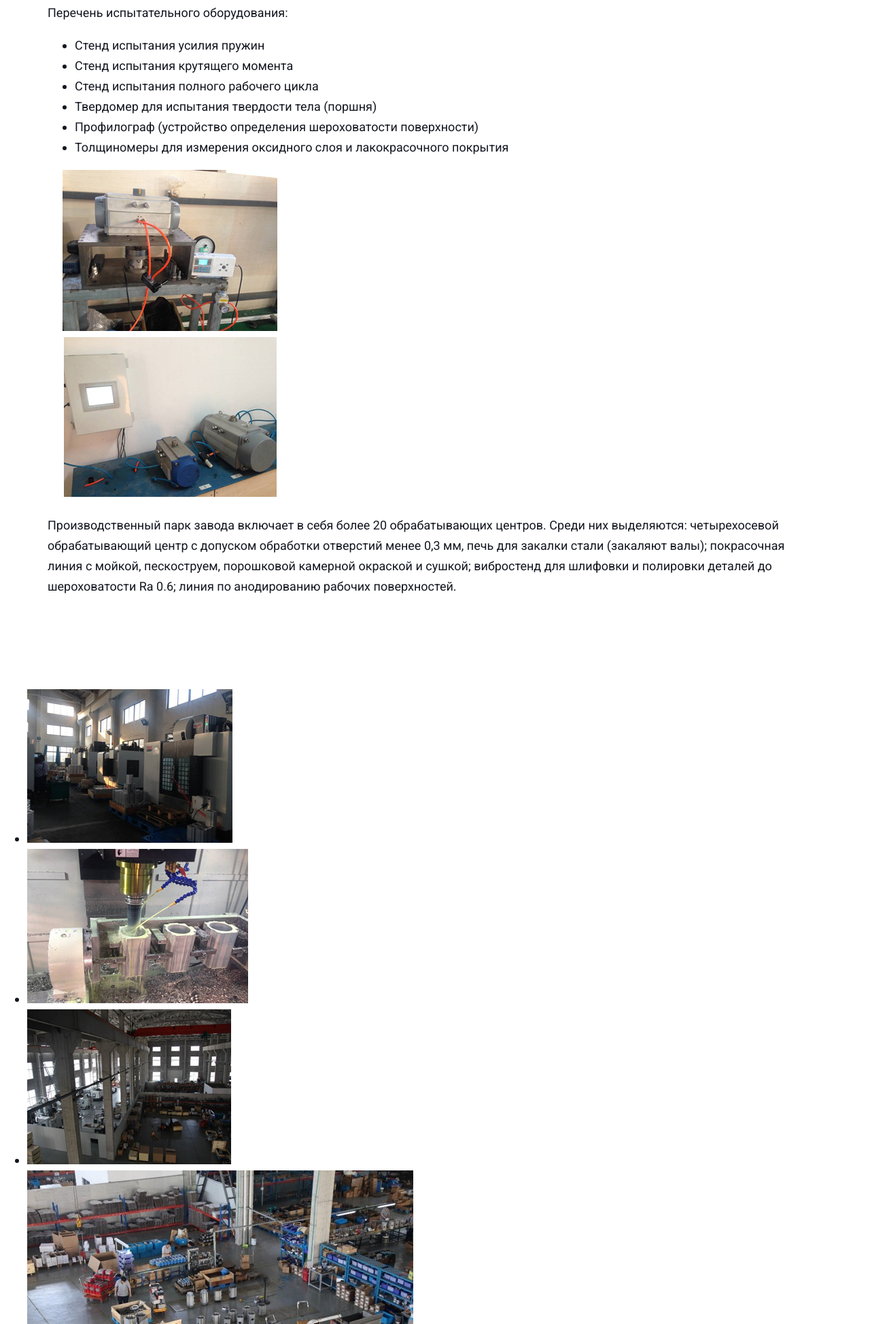
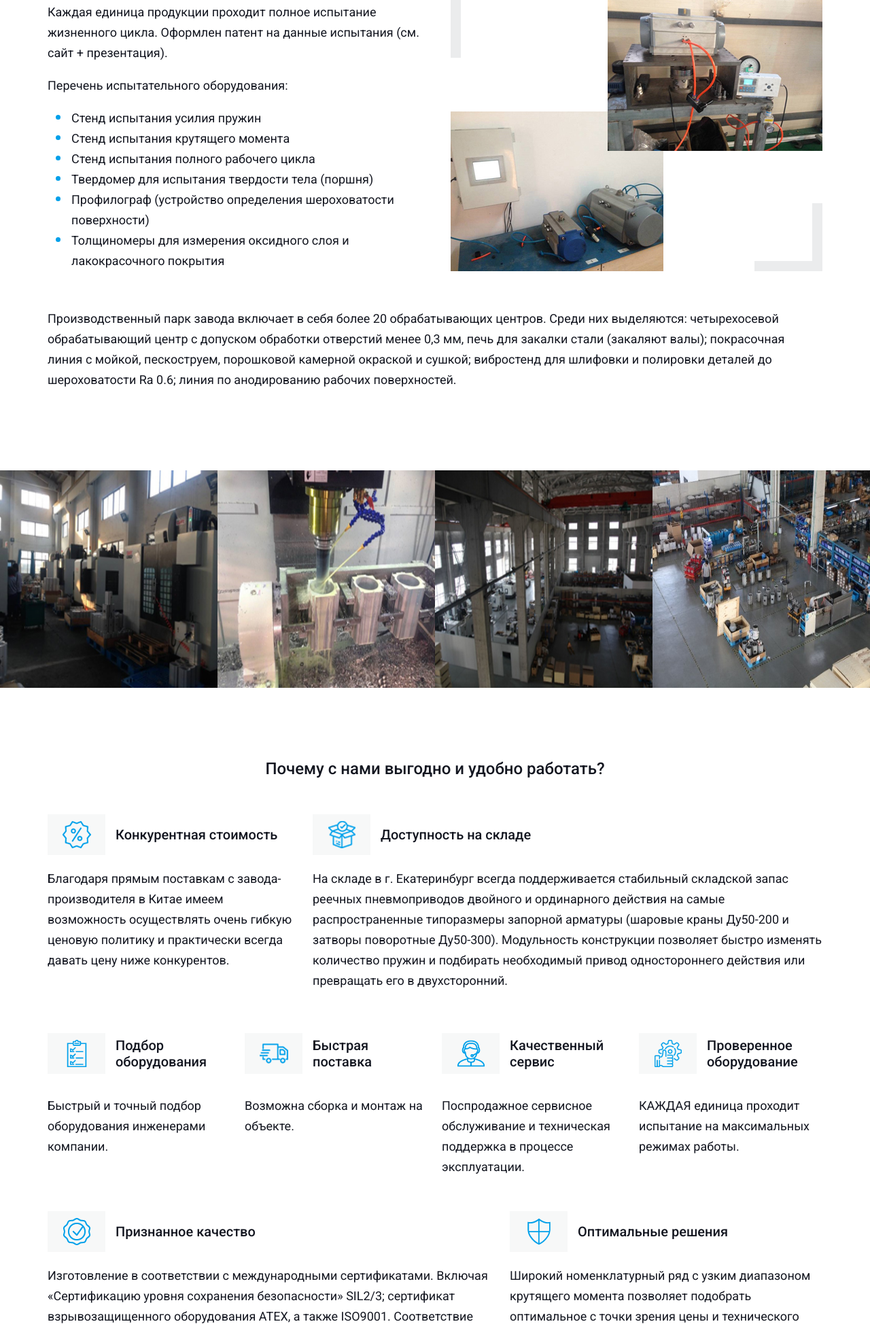
Before and after one commit to Verta-master/vtork, a plain HTML site: page index.html in a window 1280 px wide. Shown: the part 5473-7421 px from the top of the page at 68% size. Drawn offline with nearby package versions, Linux system fonts and the light colour scheme.

Commit message:
Update 2019-03-12T14:39:16.524Z

```diff
--- a/css/style.css
+++ b/css/style.css
@@ -552,6 +552,11 @@ h1,
   text-transform: uppercase;
   text-align: center;
 }
+.title-2 {
+  font-size: 24px;
+  font-weight: 500;
+  text-align: center;
+}
 .btn {
   width: 200px;
   height: 40px;
@@ -766,6 +771,25 @@ h1,
   background-image: url(../img/icons/next.svg);
   background-repeat: no-repeat;
   background-size: contain;
+}
+.list-ball {
+  margin: 0;
+  padding: 0;
+  list-style: none;
+}
+.list-ball li {
+  position: relative;
+  padding-left: 35px;
+}
+.list-ball li::before {
+  content: "";
+  position: absolute;
+  top: 10px;
+  left: 12px;
+  width: 7px;
+  height: 7px;
+  border-radius: 50%;
+  background-color: #00a0ea;
 }
 .privod {
   padding-top: 80px;
@@ -1062,6 +1086,7 @@ h1,
   -webkit-box-align: start;
       -ms-flex-align: start;
           align-items: flex-start;
+  margin-bottom: 55px;
 }
 .company__img {
   width: 360px;
@@ -1110,3 +1135,225 @@ blockquote::after {
   bottom: -40px;
   background-image: url(../img/icons/quote.svg);
 }
+.company__block {
+  display: -webkit-box;
+  display: -ms-flexbox;
+  display: flex;
+  -webkit-box-pack: justify;
+      -ms-flex-pack: justify;
+          justify-content: space-between;
+  margin-bottom: 55px;
+}
+.company__text {
+  width: 48%;
+}
+.company__img {
+  width: 48%;
+  min-height: 410px;
+  position: relative;
+  text-align: right;
+}
+.company__img img:nth-child(2) {
+  position: absolute;
+  left: 0;
+  bottom: 0;
+  z-index: -1;
+}
+.company__img::before {
+  content: "";
+  position: absolute;
+  top: 0;
+  left: 0;
+  width: 100px;
+  height: 100px;
+  border-left: 15px solid #ebeced;
+  border-top: 15px solid #ebeced;
+}
+.company__img::after {
+  content: "";
+  position: absolute;
+  bottom: 0;
+  right: 0;
+  width: 100px;
+  height: 100px;
+  border-bottom: 15px solid #ebeced;
+  border-right: 15px solid #ebeced;
+}
+.gallery__list {
+  margin: 0;
+  padding: 0;
+  list-style: none;
+  display: -webkit-box;
+  display: -ms-flexbox;
+  display: flex;
+  -webkit-box-pack: center;
+      -ms-flex-pack: center;
+          justify-content: center;
+}
+.gallery__item {
+  width: 25%;
+  height: 320px;
+  overflow: hidden;
+}
+.gallery__item a {
+  width: 100%;
+  height: 100%;
+  display: -webkit-box;
+  display: -ms-flexbox;
+  display: flex;
+  -webkit-box-pack: center;
+      -ms-flex-pack: center;
+          justify-content: center;
+  -webkit-box-align: center;
+      -ms-flex-align: center;
+          align-items: center;
+}
+.gallery__item img {
+  display: block;
+  width: 100%;
+  min-height: 100%;
+  -webkit-transition: ease-out 0.3s;
+  transition: ease-out 0.3s;
+}
+.gallery__item:hover img,
+.gallery__item:active img {
+  -webkit-transform: scale(1.05);
+          transform: scale(1.05);
+  -webkit-transition: ease-out 0.3s;
+  transition: ease-out 0.3s;
+}
+.benefits {
+  padding-top: 80px;
+  padding-bottom: 40px;
+}
+.benefits__list {
+  margin: 0;
+  padding: 0;
+  list-style: none;
+  display: -webkit-box;
+  display: -ms-flexbox;
+  display: flex;
+  -webkit-box-pack: justify;
+      -ms-flex-pack: justify;
+          justify-content: space-between;
+  -ms-flex-wrap: wrap;
+      flex-wrap: wrap;
+  margin-top: 50px;
+}
+.benefits__title {
+  display: -webkit-box;
+  display: -ms-flexbox;
+  display: flex;
+  -webkit-box-pack: justify;
+      -ms-flex-pack: justify;
+          justify-content: space-between;
+  -webkit-box-align: center;
+      -ms-flex-align: center;
+          align-items: center;
+}
+.benefits__title p {
+  width: calc(100% - 100px);
+  font-size: 20px;
+  font-weight: 500;
+  line-height: 1.2;
+}
+.benefits__icon {
+  width: 85px;
+  height: 60px;
+  display: -webkit-box;
+  display: -ms-flexbox;
+  display: flex;
+  -webkit-box-pack: center;
+      -ms-flex-pack: center;
+          justify-content: center;
+  -webkit-box-align: center;
+      -ms-flex-align: center;
+          align-items: center;
+  background-color: #f7f8f8;
+}
+.benefits__item {
+  margin-bottom: 30px;
+}
+.benefits__item:first-child {
+  width: 360px;
+}
+.benefits__item:nth-child(2) {
+  width: 750px;
+}
+.benefits__item:nth-child(3),
+.benefits__item:nth-child(4),
+.benefits__item:nth-child(5),
+.benefits__item:nth-child(6) {
+  width: 270px;
+}
+.benefits__item:nth-child(7) {
+  width: 655px;
+}
+.benefits__item:nth-child(8) {
+  width: 460px;
+}
+.benefits__item:nth-child(9),
+.benefits__item:nth-child(10) {
+  width: 555px;
+}
+.video__list {
+  margin: 0;
+  padding: 0;
+  list-style: none;
+  display: -webkit-box;
+  display: -ms-flexbox;
+  display: flex;
+  -webkit-box-pack: justify;
+      -ms-flex-pack: justify;
+          justify-content: space-between;
+  -ms-flex-wrap: wrap;
+      flex-wrap: wrap;
+  margin-top: 40px;
+}
+.video__item {
+  width: 48%;
+}
+.video__link {
+  position: relative;
+  display: block;
+  width: 100%;
+  height: 280px;
+  overflow: hidden;
+  text-align: center;
+}
+.video__link::after {
+  content: "";
+  position: absolute;
+  z-index: 2;
+  top: 50%;
+  left: 50%;
+  -webkit-transform: translate(-50%, -50%);
+          transform: translate(-50%, -50%);
+  width: 100px;
+  height: 100px;
+  border-radius: 50%;
+  border: 2px solid #00a0ea;
+  background-image: url(../img/icons/play-button.svg);
+  background-repeat: no-repeat;
+  background-size: 34px 34px;
+  background-position: center;
+}
+.video__link img {
+  width: 100%;
+  height: auto;
+  min-height: 100%;
+  -webkit-transition: ease-out 0.3s;
+  transition: ease-out 0.3s;
+}
+.video__link:hover img,
+.video__link:active img {
+  -webkit-transform: scale(1.05);
+          transform: scale(1.05);
+  -webkit-transition: ease-out 0.3s;
+  transition: ease-out 0.3s;
+}
+.video__title {
+  padding-top: 20px;
+  padding-bottom: 20px;
+  line-height: 1.2;
+}
--- a/index.html
+++ b/index.html
@@ -408,15 +408,15 @@
         <p class="title-2">Видео о компании</p>
         <ul class="video__list">
           <li class="video__item">
-            <a data-fancybox href="img/video/vtork_company_video.mp4">
-              <img src="" alt="Видео о компании">
+            <a data-fancybox href="img/video/vtork_company_video.mp4" class="video__link">
+              <img src="img/images/video-1.jpg" alt="Видео о компании">
             </a>
             <div class="video__title">
               Видео о компании ООО «БК-Приводная арматура»
             </div>
           </li>
           <li class="video__item">
-            <a data-fancybox href="https://www.youtube.com/watch?v=kQLjURj1G7U">
+            <a data-fancybox href="https://www.youtube.com/watch?v=kQLjURj1G7U" class="video__link">
               <img src="img/images/company.jpg" alt="Видео о компании">
             </a>
             <div class="video__title">
```
Also changed, not shown: css/style.min.css.
